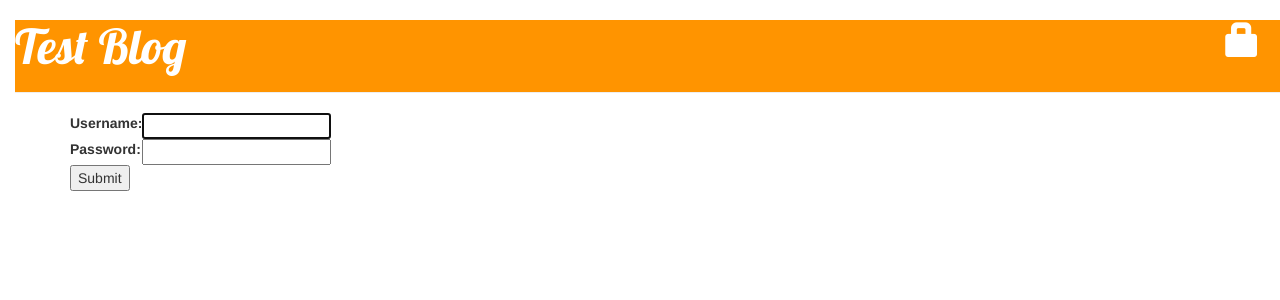
After one commit to Rikitikitavi69/djangogirls, a Django app: page /accounts/login/ in a window 1280 px wide. The commit adds this page. Shown: the top 300 px of the page. Run offline with Django 3.2, Linux system fonts and the light colour scheme; some libraries are stand-ins or nearby versions.

Commit message:
added: authentification. login/logout futures.

```diff
--- a/blog/templates/blog/base.html
+++ b/blog/templates/blog/base.html
@@ -13,6 +13,9 @@
             {% if user.is_authenticated %}
             <a href="{% url 'post_new' %}" class="top-menu"><span class="glyphicon glyphicon-plus"></span></a>
             <a href="{% url 'post_draft_list' %}" class="top-menu"><span class="glyphicon glyphicon-edit"></span></a>
+            <p class="top menu">Hello {{ user.username }} <small>(<a href="{% url 'logout' %}">Log out</a>)</small></p>
+            {% else %}
+                <a href="{% url 'login' %}" class="top-menu"><span class="glyphicon glyphicon-lock"></span></a>
             {% endif %}
             <h1><a href="/">Test Blog</a></h1>
         </div>
--- /dev/null
+++ b/blog/templates/registration/login.html
@@ -0,0 +1,22 @@
+{% extends "blog/base.html" %}
+
+{% block content %}
+    {% if form.errors %}
+        <p>Your username and password didn't match. Please try again.</p>
+    {% endif %}
+    <form method="POST" action="{% url 'login' %}">
+        {% csrf_token %}
+        <table>
+            <tr>
+                <td>{{ form.username.label_tag }}</td>
+                <td>{{ form.username }}</td>
+            </tr>
+            <tr>
+                <td>{{ form.password.label_tag }}</td>
+                <td>{{ form.password}}</td>
+            </tr>
+        </table>
+        <input type="submit" valur="login"/>
+        <input type="hidden" name="next" value="{{ next }}"/>
+    </form>
+{% endblock%}
--- a/blog/urls.py
+++ b/blog/urls.py
@@ -1,5 +1,6 @@
 from django.conf.urls import url
 from . import views
+
 
 urlpatterns = [
     url(r'^$', views.post_list, name='post_list'),
--- a/blog/views.py
+++ b/blog/views.py
@@ -2,6 +2,7 @@ from django.shortcuts import render, get_object_or_404, redirect
 from .models import Post
 from django.utils import timezone
 from .forms import PostForm
+from django.contrib.auth.decorators import login_required
 
 # Create your views here.
 def post_list(request):
@@ -12,6 +13,7 @@ def post_detail(request, pk):
     post = get_object_or_404(Post, pk=pk)
     return render(request, 'blog/post_detail.html', {'post' : post})
 
+@login_required
 def post_new(request):
     if request.method == "POST":
         form = PostForm(request.POST)
@@ -25,6 +27,7 @@ def post_new(request):
         form = PostForm()
     return render(request, 'blog/post_edit.html', {'form' : form})
 
+@login_required
 def post_edit(request, pk):
     post = get_object_or_404(Post, pk=pk)
     if request.method == "POST":
@@ -39,15 +42,18 @@ def post_edit(request, pk):
         form = PostForm(instance=post)
     return render(request, 'blog/post_edit.html', {'form' : form})
 
+@login_required
 def post_draft_list(request):
     posts = Post.objects.filter(published_date__isnull=True).order_by('created_date')
     return render(request, 'blog/post_draft_list.html', {'posts' : posts})
 
+@login_required
 def post_publish(request, pk):
     post = get_object_or_404(Post, pk=pk)
     post.publish()
     return redirect('post_detail', pk=pk)
 
+@login_required
 def post_remove(request, pk):
     post = get_object_or_404(Post, pk=pk)
     post.delete()
--- a/mysite/settings.py
+++ b/mysite/settings.py
@@ -120,3 +120,5 @@ USE_TZ = True
 
 STATIC_URL = '/static/'
 STATIC_ROOT = os.path.join(BASE_DIR, 'static')
+
+LOGIN_REDIRECT_URL = '/'
--- a/mysite/urls.py
+++ b/mysite/urls.py
@@ -15,8 +15,11 @@ Including another URLconf
 """
 from django.conf.urls import include, url
 from django.contrib import admin
+from django.contrib.auth import views
 
 urlpatterns = [
     url(r'^admin/', admin.site.urls),
     url(r'', include('blog.urls')),
+    url(r'^accounts/login/$', views.login, name='login'),
+    url(r'^accounts/logout/$', views.logout, name='logout', kwargs={'next_page' : '/'}),
 ]
```
